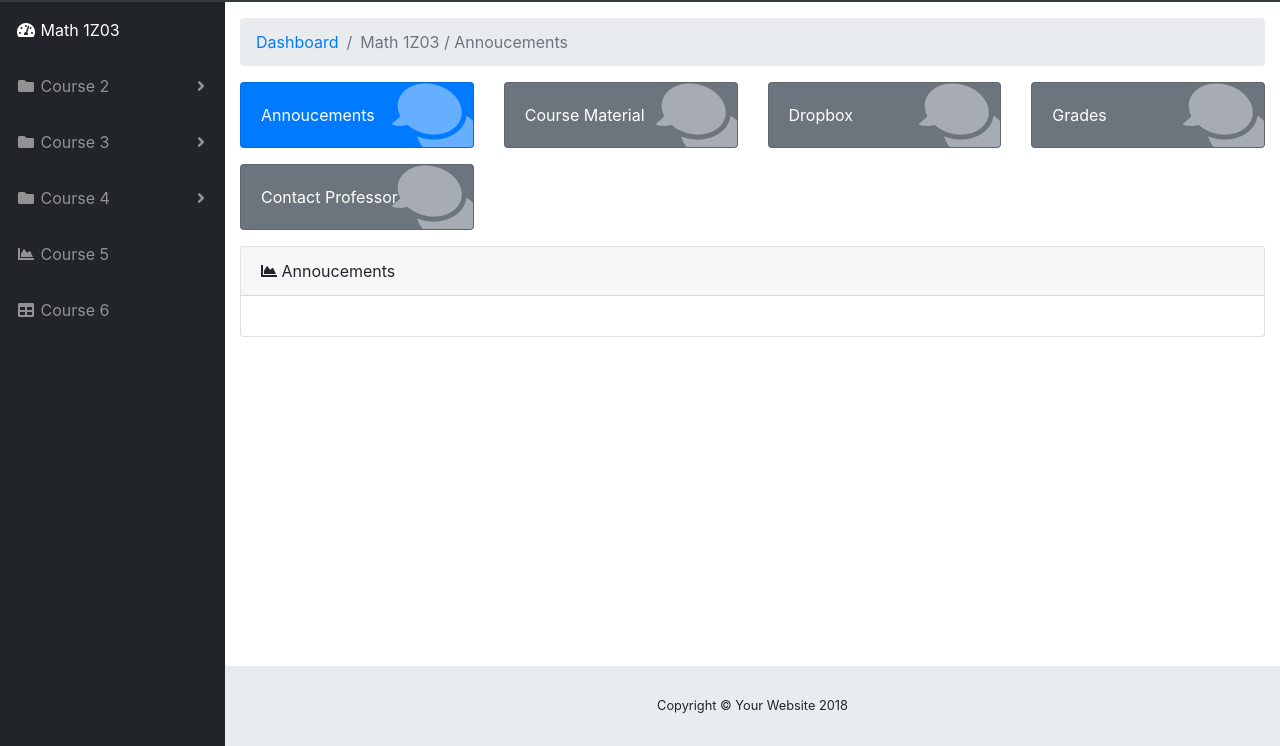
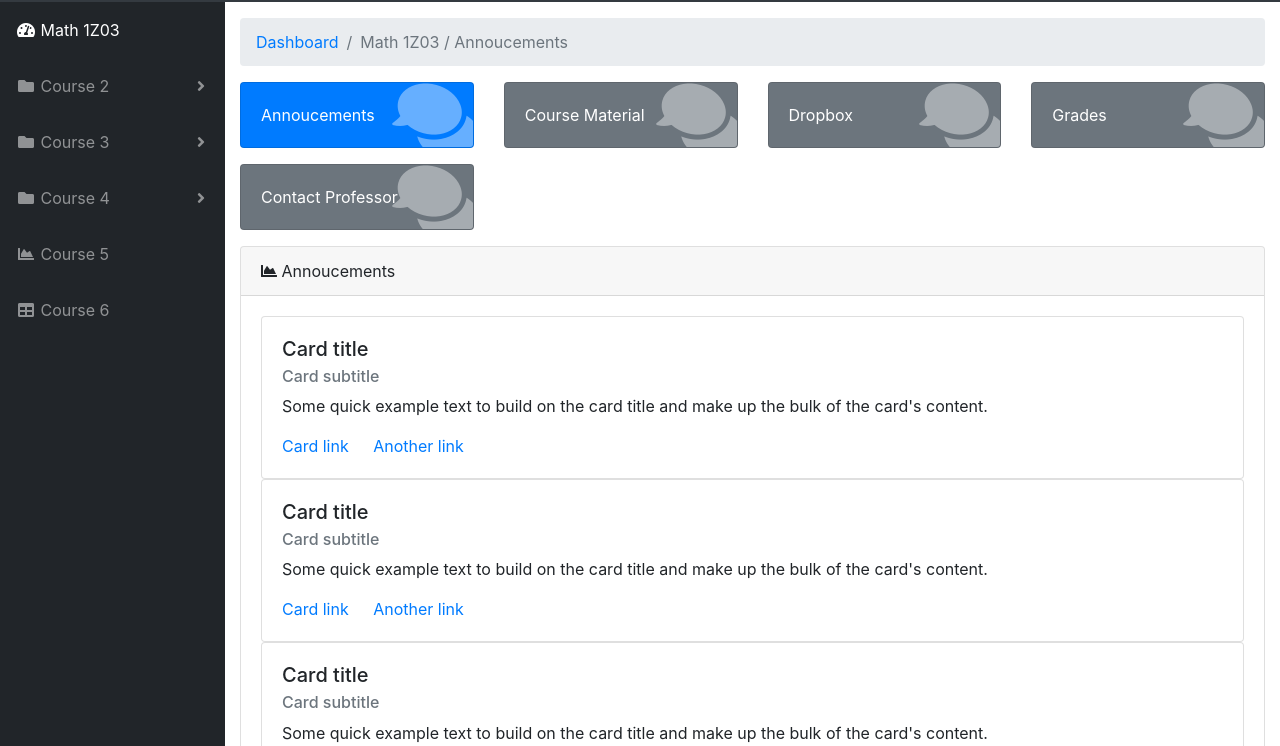
Before and after one commit to Vrushesh/UniFlow, a website with bundled scripts: page math1z03annoucements.html in a window 1280 px wide. Shown: the part 54-800 px from the top of the page. Built offline with nearby package versions, Linux system fonts and the light colour scheme.

Commit message:
annoucements templated

```diff
--- a/math1z03annoucements.html
+++ b/math1z03annoucements.html
@@ -319,8 +319,44 @@
               <i class="fas fa-chart-area"></i>
               Annoucements</div>
 
-            <div class="card-body">
-            </div>
+              <div class="card-body">
+                  <div class="card">
+                    <div class="card-body">
+                      <h5 class="card-title">Card title</h5>
+                      <h6 class="card-subtitle mb-2 text-muted">Card subtitle</h6>
+                      <p class="card-text">
+                        Some quick example text to build on the card title and make
+                        up the bulk of the card's content.
+                      </p>
+                      <a href="#" class="card-link">Card link</a>
+                      <a href="#" class="card-link">Another link</a>
+                    </div>
+                  </div>
+                  <div class="card">
+                    <div class="card-body">
+                      <h5 class="card-title">Card title</h5>
+                      <h6 class="card-subtitle mb-2 text-muted">Card subtitle</h6>
+                      <p class="card-text">
+                        Some quick example text to build on the card title and make
+                        up the bulk of the card's content.
+                      </p>
+                      <a href="#" class="card-link">Card link</a>
+                      <a href="#" class="card-link">Another link</a>
+                    </div>
+                  </div>
+                  <div class="card">
+                    <div class="card-body">
+                      <h5 class="card-title">Card title</h5>
+                      <h6 class="card-subtitle mb-2 text-muted">Card subtitle</h6>
+                      <p class="card-text">
+                        Some quick example text to build on the card title and make
+                        up the bulk of the card's content.
+                      </p>
+                      <a href="#" class="card-link">Card link</a>
+                      <a href="#" class="card-link">Another link</a>
+                    </div>
+                  </div>
+                </div>
           </div>
 
 
```
Also changed, not shown: index.html (+3 -2 lines).
